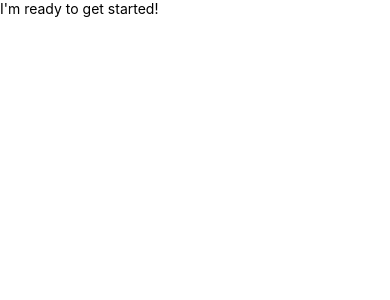
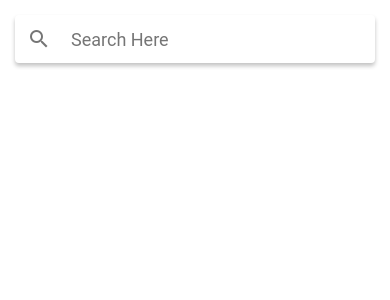
Before and after one commit to ProMehedi/rn-MealsToGo, a React Native app: screen / in a window 390 px wide. Shown: the top 300 px of the page. Built offline with nearby package versions, Linux system fonts and the light colour scheme.

Commit message:
Add SearchBar

```diff
--- a/App.js
+++ b/App.js
@@ -1,16 +1,23 @@
-import React from 'react'
-import { SafeAreaView, StyleSheet, Text, View } from 'react-native'
-import { StatusBar } from 'expo-status-bar'
+import React, { useState } from 'react'
+import { SafeAreaView, StatusBar, StyleSheet, Text, View } from 'react-native'
+import { StatusBar as ExpoStatusBar } from 'expo-status-bar'
+import { Searchbar } from 'react-native-paper'
 
 const App = () => {
+  const [query, setQuery] = useState('')
+
   return (
     <>
       <SafeAreaView style={styles.container}>
-        <View>
-          <Text>I'm ready to get started!</Text>
+        <View style={styles.searchBar}>
+          <Searchbar
+            placeholder="Search Here"
+            value={query}
+            onChangeText={(text) => setQuery(text)}
+          />
         </View>
       </SafeAreaView>
-      <StatusBar style="auto" />
+      <ExpoStatusBar style="auto" />
     </>
   )
 }
@@ -20,6 +27,10 @@ const styles = StyleSheet.create({
     flex: 1,
     backgroundColor: '#fff',
     marginTop: StatusBar.currentHeight || 0
+  },
+  searchBar: {
+    padding: 15,
+    backgroundColor: '#fff'
   }
 })
 
--- a/package.json
+++ b/package.json
@@ -14,6 +14,7 @@
     "react": "16.13.1",
     "react-dom": "16.13.1",
     "react-native": "https://github.com/expo/react-native/archive/sdk-42.0.0.tar.gz",
+    "react-native-paper": "^4.9.2",
     "react-native-web": "~0.13.12"
   },
   "devDependencies": {
```
Also changed, not shown: 1 other file (tests, documents, lock files or other folders).
